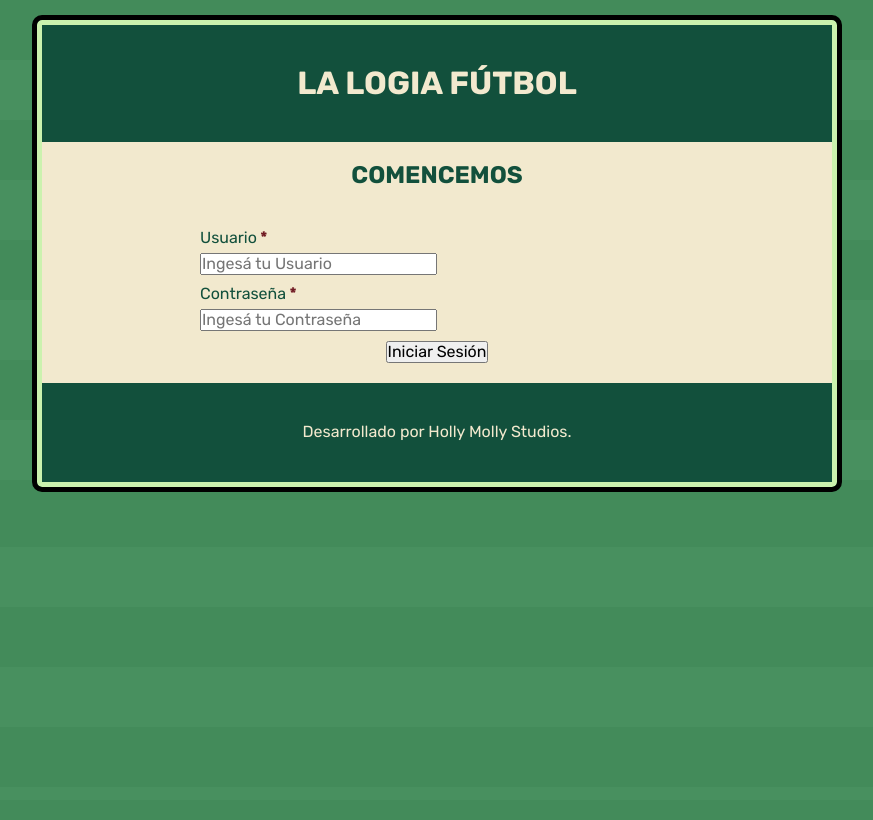
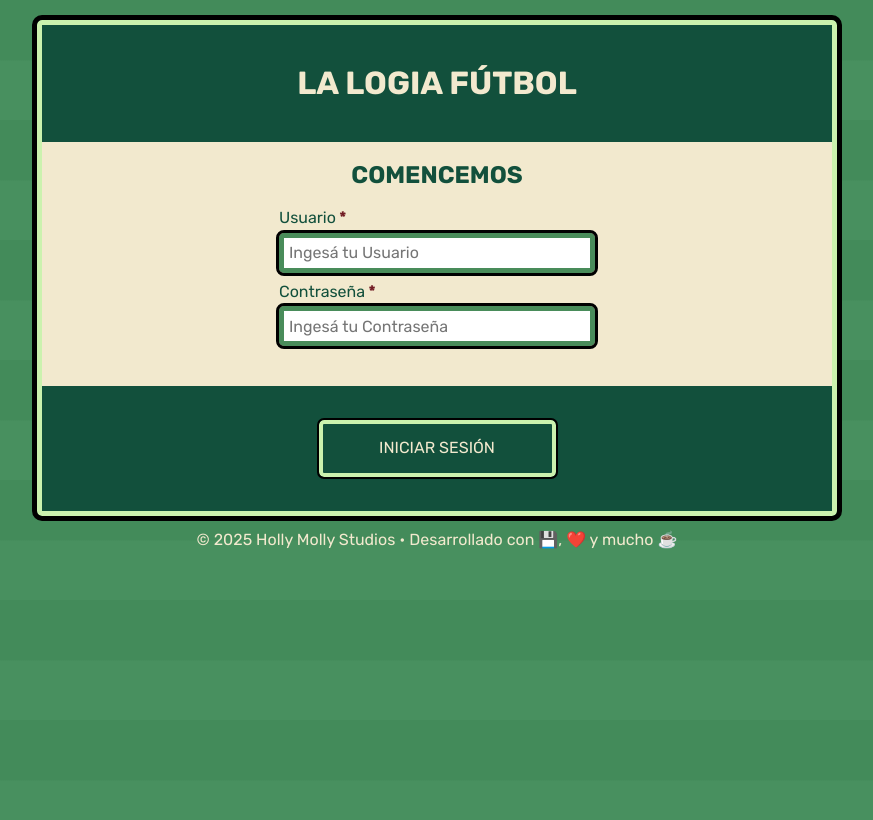
Before and after one commit to bmontilorusso/futbol_la_logia, a PHP site: page / in a window 1280 px wide. Shown: the whole page, without its empty margins (203-1076 px from the left). Before the commit the page ends 492 px from the top, so only its background shows below. Run offline with PHP 8.4, Linux system fonts and the light colour scheme.

Commit message:
Front del Index listo.

```diff
--- a/css/style.css
+++ b/css/style.css
@@ -48,7 +48,7 @@ html {
     background-image: repeating-linear-gradient(
         to bottom,
         var(--fondo1) 0 60px,
-        var(--fondo2) 60px 120px
+        var(--fondo2) 61px 120px
     );
 }
 
@@ -59,6 +59,7 @@ html {
 body {
     font-size: 16px; /* Estandarización de tamaños. Pt. 3. */
     font-family: var(--tipografiaPrincipal);
+    min-height: 100vh; /* Con esto solucionamos la inconsistencia en el "rayado" de fondo. */
 }
 
 /**************************************** INDEX HTML ****************************************/
@@ -83,7 +84,11 @@ body {
 
 }
 
-.header, .footer {
+.formulario-login {
+    padding: 0;
+}
+
+.header {
     background-color: var(--verdeOscuro);
     width: 100%;
     display: flex;
@@ -112,32 +117,77 @@ h1, h2 {
 .formulario-login {
     gap: 1rem;
     width: 100%;
-    padding: 2rem 0;
+    display: flex;
+    justify-content: center;
+    align-items: center;
 }
 
-.combo-datos-usuario {
+.botonera {
+    background-color: var(--verdeOscuro);
+    width: 100%;
+    min-height: 12.5rem;
+    margin-top: 3rem;
+    display: flex;
+    align-items: center;
+    justify-content: center;
+}
+
+.boton {
+    background-color: var(--verdeOscuro);
+    border-radius: .5rem;
+    border: .4rem solid var(--verdeClaro);
+    outline: .2rem solid var(--negroPuro);
+    padding: 1.5rem 2rem;
+    width: 30%;
+    color: var(--beige);
+    text-transform: uppercase;
+    cursor: pointer;
+
+}
+
+.campos {
     display: flex;
     flex-direction: column;
-    justify-content: flex-start;
-    width: 60%;
+    justify-content: center;
+    align-items: flex-start;
+    width: 40%;
+    gap: 1rem;
 }
 
-.combo-datos-usuario label {
+.combos-campos {
+    display: flex;
+    flex-direction: column;
+    align-items: flex-start;
+    width: 100%;
+}
+
+.label {
     color: var(--verdeOscuro);
     padding-bottom: .5rem;
 }
 
-.combo-datos-usuario input {
-    width: 50%;
+.input {
+    width: 100%;
+    height: 4rem;
+    color: var(--verdeOscuro);
+    border: .5rem solid var(--verdeIntermedio);
+    outline: .3rem solid var(--negroPuro);
+    border-radius: .5rem;
+    padding: .5rem;
 }
 
-.combo-datos-usuario label::after {
+.label::after {
     content: " *";
     color: var(--alertaNegativaTexto);
     font-weight: bold;
 }
 
+.footer {
+    display: flex;
+    justify-content: center;
+}
+
 .footer p {
-    padding: 4rem 0;
+    margin-top: 1.5rem;
     color: var(--beige);
 }
--- a/index.html
+++ b/index.html
@@ -6,8 +6,10 @@
     <title>Fútbol La Logia</title>
     <!-- Conexiones Locales: -->
     <link rel="icon" type="img/png" href="img/ico/favicon-32x32.png">
+    <link rel="preload" href="css/style.css" as="style">
+    <link rel="stylesheet" href="css/normalize.css" as="style">
     <link rel="stylesheet" href="css/style.css" as="style">
-    <link rel="stylesheet" href="css/normalize.css" as="style">
+
     <!-- Conexiones Externas: -->
     <link rel="preconnect" href="https://fonts.googleapis.com">
     <link rel="preconnect" href="https://fonts.gstatic.com" crossorigin>
@@ -28,26 +30,29 @@
 
             <form class="formulario-login" action="php/login.php" method="POST">
 
-                <div class="combo-datos-usuario">
-                    <label for="usuario">Usuario</label>
-                    <input placeholder="Ingesá tu Usuario" type="text" name="usuario" autocomplete="off" required>
+                <div class="campos">
+                    <div class="combos-campos">
+                        <label class="label" for="usuario">Usuario</label>
+                        <input class="input" placeholder="Ingesá tu Usuario" type="text" name="usuario" autocomplete="off" required>
                     </div>
-                <div class="combo-datos-usuario">
-                    <label for="pass">Contraseña</label>
-                    <input placeholder="Ingesá tu Contraseña" type="password" name="pass" autocomplete="off" required>
+                    <div class="combos-campos">
+                        <label class="label" for="pass">Contraseña</label>
+                        <input class="input" placeholder="Ingesá tu Contraseña" type="password" name="pass" autocomplete="off" required>
                     </div>
+                </div>
+
+                <div class="botonera">
                     <button class="boton" id="boton-iniciar-sesion">Iniciar Sesión</button>
+                </div>
+
             </form>
 
-
-
         </main>
+    </div> <!-- Fin de la Ventana-aplicación -->
 
     <footer class="footer">
-            <p>Desarrollado por Holly Molly Studios. </p>
+        <p>© 2025 Holly Molly Studios • Desarrollado con 💾, ❤️ y mucho ☕</p>
     </footer>
-
-    </div>
 
     <!-- Script: -->
     <script src="js/script.js"></script>
```
Also changed, not shown: php/home.php (+24 -0 lines). Lines whose indentation alone changed are shown as unchanged.
